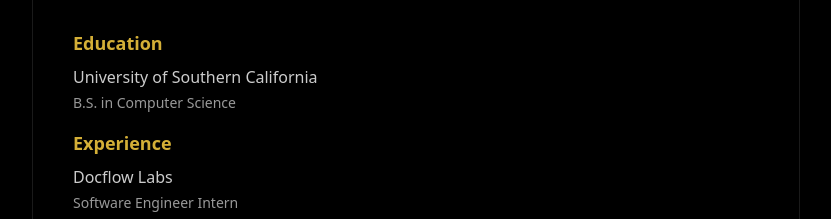
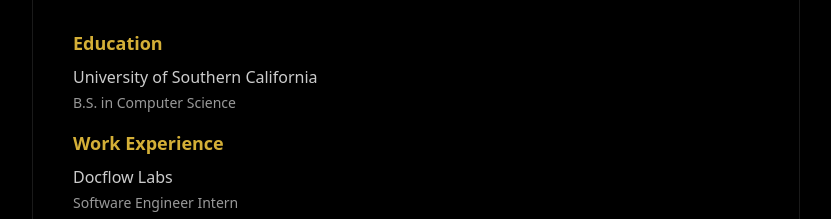
Before and after one commit to seika5/portfolio, a Next.js app in the folder portfolio/: page / in a window 1280 px wide. Shown: the part 1200-1419 px from the top of the page, without its empty margins (272-1103 px from the left). Built offline with nearby package versions, Linux system fonts and the light colour scheme.

Commit message:
Update PortfolioContent.tsx

```diff
--- a/portfolio/src/components/portfolio/PortfolioContent.tsx
+++ b/portfolio/src/components/portfolio/PortfolioContent.tsx
@@ -180,9 +180,11 @@
                       <p className="text-sm text-white/60">B.S. in Computer Science</p>
                     </div>
                     <div>
-                      <h3 className="text-[#d4af37] text-lg font-semibold mb-2">Experience</h3>
+                      <h3 className="text-[#d4af37] text-lg font-semibold mb-2">Work Experience</h3>
+
                       <p className="mb-1">Docflow Labs</p>
                       <p className="text-sm text-white/60 mb-2">Software Engineer Intern</p>
+
                       <p className="mb-1">U.S. Department of Homeland Security</p>
                       <p className="text-sm text-white/60">Software Engineer Intern</p>
                     </div>
```
